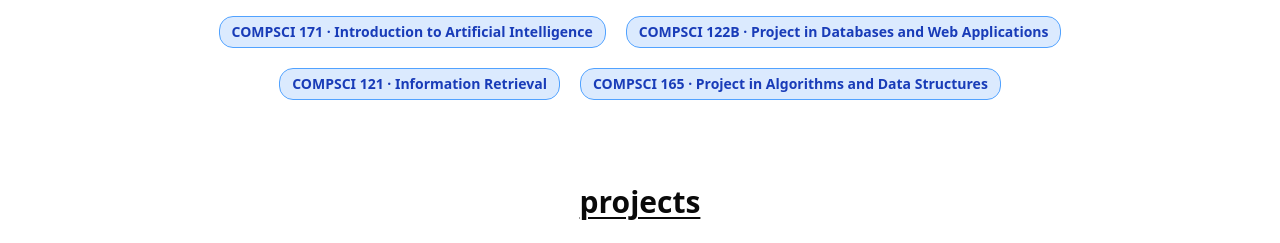
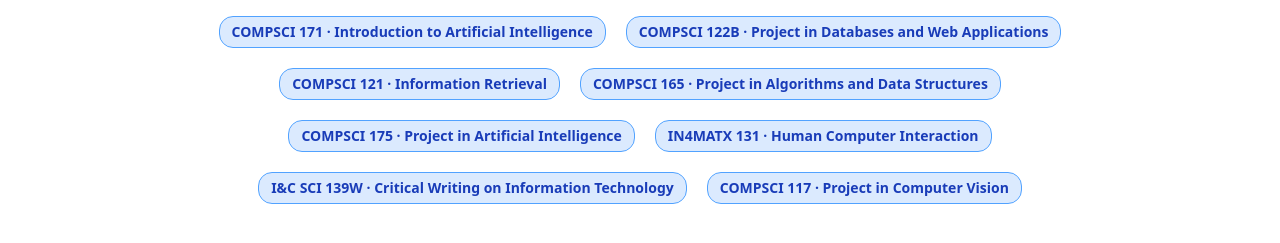
Before and after one commit to rhuynh06/ryanhuynh-website, a React (Vite) app: page / in a window 1280 px wide. Shown: the part 2280-2523 px from the top of the page. Built offline with nearby package versions, Linux system fonts and the light colour scheme.

Commit message:
updated fall 2026 coursework

```diff
--- a/src/data/coursework.ts
+++ b/src/data/coursework.ts
@@ -99,32 +99,30 @@ export const relatedCoursework = [
     code: "COMPSCI 165",
     link: "https://catalogue.uci.edu/allcourses/compsci/"
   },
-/* fall 2027
-  // {
-  //   title: "Software Design: Applications",
-  //   code: "IN4MATX 121",
-  //   link: "https://catalogue.uci.edu/allcourses/in4matx/"
-  // },
-  // {
-  //   title: "Information Retrieval",
-  //   code: "COMPSCI 121",
-  //   link: "https://catalogue.uci.edu/allcourses/compsci/"
-  // },
-  // {
-  //   title: "Critical Writing on Information Technology",
-  //   code: "I&C SCI 139W",
-  //   link: "https://catalogue.uci.edu/allcourses/i_c_sci/"
-  // },
-  {
-  //   title: "Project in Computer Vision",
-  //   code: "COMPSCI 117",
-  //   link: "https://catalogue.uci.edu/allcourses/compsci/"
-  // },
-*/
-/* winter 2027
   {
     title: "Project in Artificial Intelligence",
     code: "COMPSCI 175",
+    link: "https://catalogue.uci.edu/allcourses/compsci/"
+  },
+  {
+    title: "Human Computer Interaction",
+    code: "IN4MATX 131",
+    link: "https://catalogue.uci.edu/allcourses/compsci/"
+  },
+  {
+    title: "Critical Writing on Information Technology",
+    code: "I&C SCI 139W",
+    link: "https://catalogue.uci.edu/allcourses/i_c_sci/"
+  },
+  {
+    title: "Project in Computer Vision",
+    code: "COMPSCI 117",
+    link: "https://catalogue.uci.edu/allcourses/compsci/"
+  }
+/* winter 2027
+  {
+    title: "Computational Photography and Vision",
+    code: "COMPSCI 116",
     link: "https://catalogue.uci.edu/allcourses/compsci/"
   },
   {
```
